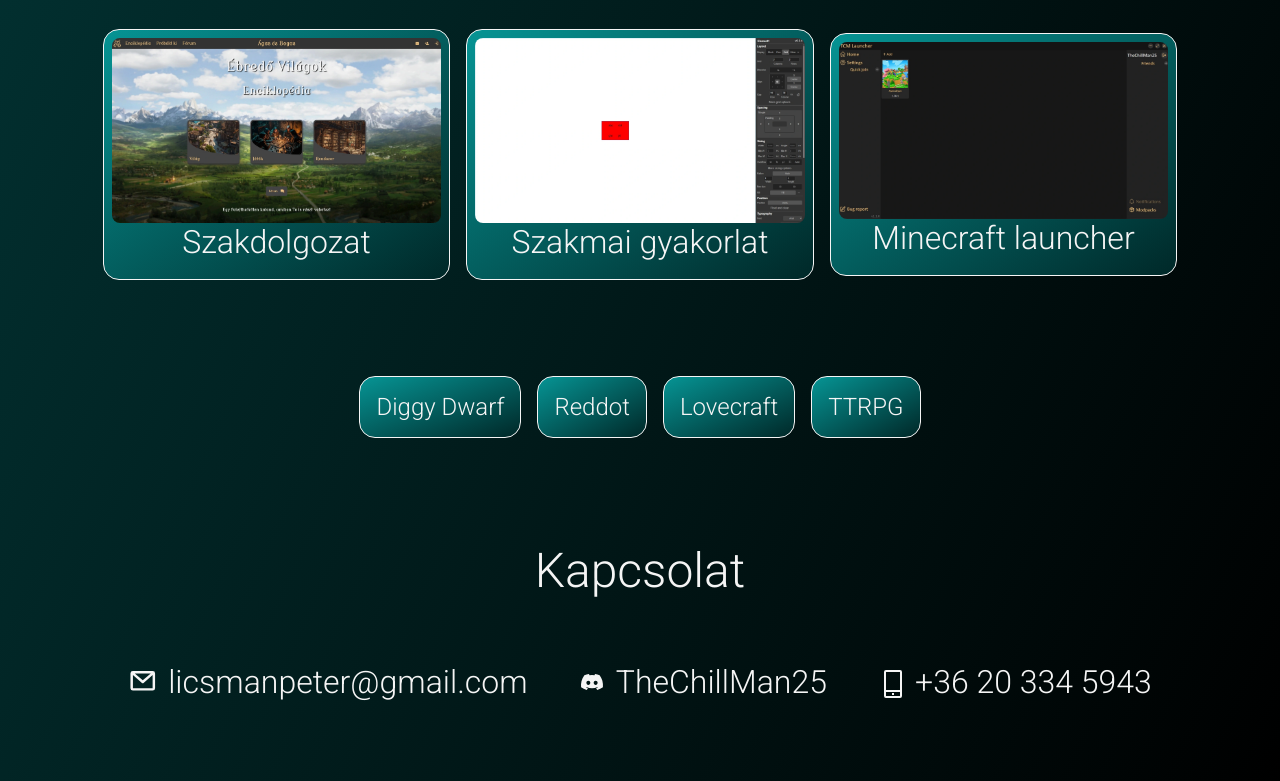
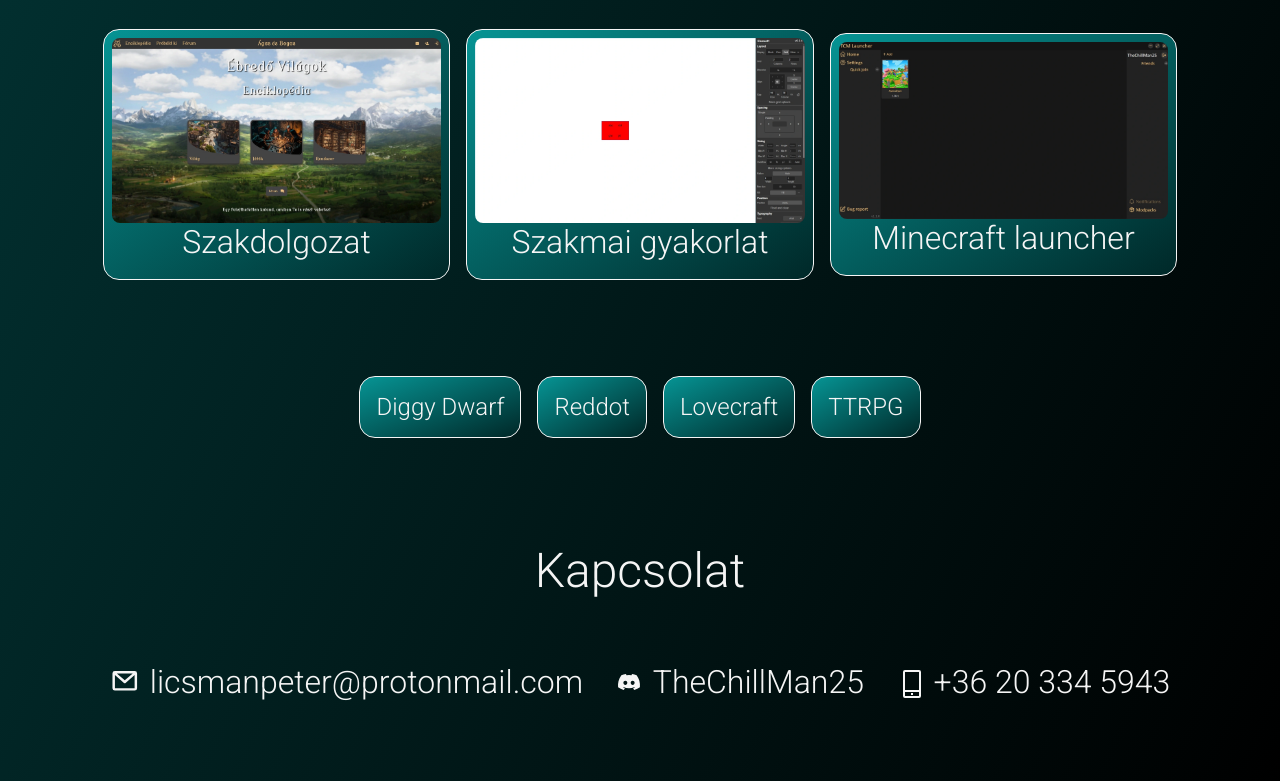
Before and after one commit to TheChillMan25/Portfolio, a website built with Vite: page index.html in a window 1280 px wide. Shown: the part 2055-2836 px from the top of the page. Built offline with nearby package versions, Linux system fonts and the light colour scheme; files whose address does not match are found by name.

Commit message:
Quick email fix

```diff
--- a/index.html
+++ b/index.html
@@ -69,7 +69,7 @@
                 <svg width="32" height="32" viewBox="0 0 26 26">
                     <path d="M2 6a2 2 0 0 1 2-2h16a2 2 0 0 1 2 2v12a2 2 0 0 1-2 2H4a2 2 0 0 1-2-2zm3.519 0L12 11.671 18.481 6zM20 7.329l-7.341 6.424a1 1 0 0 1-1.318 0L4 7.329V18h16z" fill="#f5f5f5"/>
                 </svg>
-                <span>licsmanpeter&commat;gmail.com</span>
+                <span>licsmanpeter&commat;protonmail.com</span>
             </span>
             <span id="discord">
                 <svg width="32" height="32" viewBox="0 0 32 32">
```
